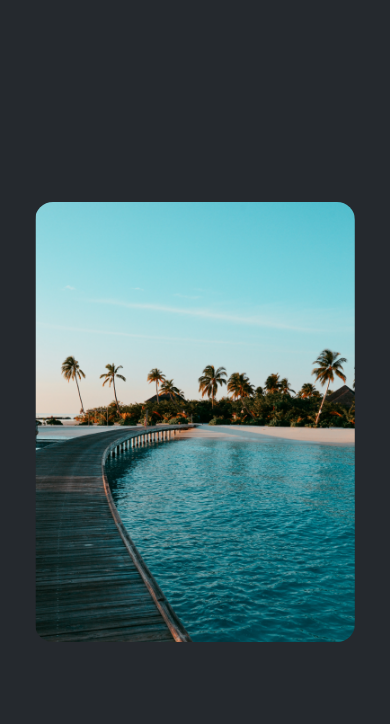
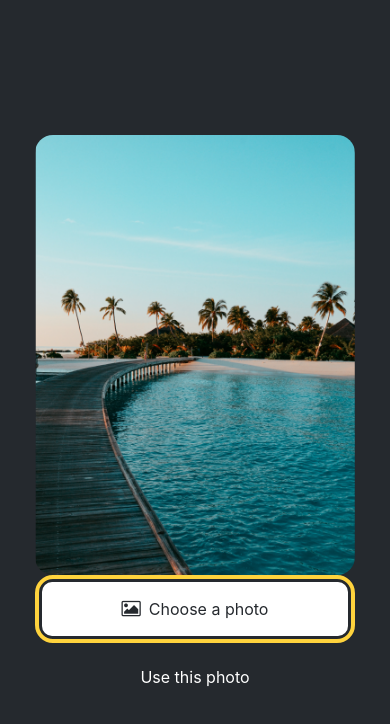
Before and after one commit to sora11023539/sticker-smash, a React Native app: screen / in a window 390 px wide. Shown: the top 724 px of the page. Built offline with nearby package versions, Linux system fonts and the light colour scheme.

Commit message:
add: Button component

```diff
--- a/App.js
+++ b/App.js
@@ -3,12 +3,17 @@
 
 import PlaceholderImage from './assets/images/background-image.png';
 import { ImageViewer } from './components/ImageViewer';
+import { Button } from './components/Button';
 
 export default function App() {
   return (
     <View style={styles.container}>
       <View>
         <ImageViewer placeholderImageSource={PlaceholderImage} />
+      </View>
+      <View style={styles.footerContainer}>
+        <Button label="Choose a photo" theme="primary" />
+        <Button label="Use this photo" />
       </View>
       <StatusBar style="auto" />
     </View>
@@ -26,4 +31,8 @@
     flex: 1,
     paddingTop: 58,
   },
+  footerContainer: {
+    flex: 1 / 3,
+    alignItems: 'center',
+  },
 });
--- /dev/null
+++ b/components/Button.js
@@ -0,0 +1,57 @@
+import { FontAwesome } from '@expo/vector-icons';
+import { Pressable, StyleSheet, Text, View } from 'react-native';
+
+export const Button = ({ label, theme }) => {
+  if (theme === 'primary') {
+    return (
+      <View
+        style={[
+          styles.buttonContainer,
+          { borderWidth: 4, borderColor: '#ffd33d', borderRadius: 18 },
+        ]}
+      >
+        <Pressable
+          style={[styles.button, { backgroundColor: '#fff' }]}
+          onPress={() => alert('You pressed a button.')}
+        >
+          <FontAwesome name="picture-o" size={18} color="#25292e" style={styles.buttonIcon} />
+          <Text style={[styles.buttonLabel, { color: '#25292e' }]}>{label}</Text>
+        </Pressable>
+      </View>
+    );
+  }
+
+  return (
+    <View style={styles.buttonContainer}>
+      <Pressable style={styles.button} onPress={() => alert('You pressed a button.')}>
+        <Text style={styles.buttonLabel}>{label}</Text>
+      </Pressable>
+    </View>
+  );
+};
+
+const styles = StyleSheet.create({
+  buttonContainer: {
+    width: 320,
+    height: 68,
+    marginHorizontal: 20,
+    alignItems: 'center',
+    justifyContent: 'center',
+    padding: 3,
+  },
+  button: {
+    borderRadius: 10,
+    width: '100%',
+    height: '100%',
+    alignItems: 'center',
+    justifyContent: 'center',
+    flexDirection: 'row',
+  },
+  buttonIcon: {
+    paddingRight: 8,
+  },
+  buttonLabel: {
+    color: '#fff',
+    fontSize: 16,
+  },
+});
--- a/package.json
+++ b/package.json
@@ -15,7 +15,8 @@
     "react-native": "0.74.2",
     "react-dom": "18.2.0",
     "react-native-web": "~0.19.10",
-    "@expo/metro-runtime": "~3.2.1"
+    "@expo/metro-runtime": "~3.2.1",
+    "@expo/vector-icons": "^14.0.0"
   },
   "devDependencies": {
     "@babel/core": "^7.20.0"
```
Also changed, not shown: 1 other file (tests, documents, lock files or other folders).
